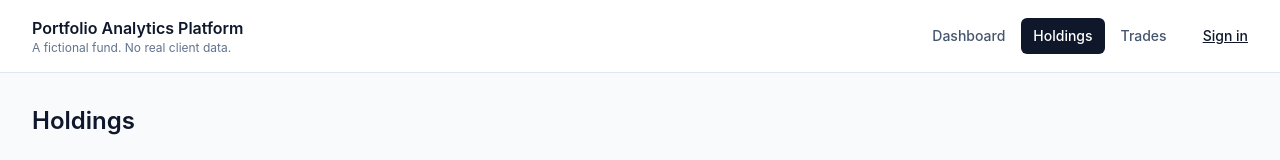
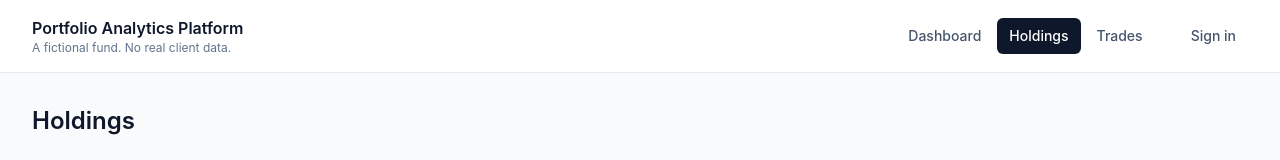
Before and after one commit to d4n1elliu/portfolio-analytics-platform, a React (Vite) app in the folder frontend/: page /holdings in a window 1280 px wide. Shown: the top 160 px of the page. Built offline with nearby package versions, Linux system fonts and the light colour scheme; no server answers.

Commit message:
fix(frontend): Style the sign in link like the other header links
- Remove the underline from the sign in link
- Use one HeaderLink component for it and the page links, so it is
  highlighted while the login page is open

```diff
--- a/frontend/src/components/AccountStatus.tsx
+++ b/frontend/src/components/AccountStatus.tsx
@@ -1,10 +1,8 @@
-import { Link } from 'react-router'
-
 import { useAuth } from '../lib/auth'
 import { ROLE_LABELS } from '../lib/roles'
-import { TEXT_LINK } from '../lib/styles'
 import { ROUTES } from '../routes'
 import Button from './Button'
+import HeaderLink from './HeaderLink'
 
 /** The signed-in user's name and role with a sign out button, or a link to sign in. */
 function AccountStatus() {
@@ -13,11 +11,7 @@ function AccountStatus() {
   if (state.status === 'loading') return null
 
   if (state.status === 'signedOut') {
-    return (
-      <Link to={ROUTES.login} className={`text-sm ${TEXT_LINK}`}>
-        Sign in
-      </Link>
-    )
+    return <HeaderLink to={ROUTES.login}>Sign in</HeaderLink>
   }
 
   return (
--- /dev/null
+++ b/frontend/src/components/HeaderLink.tsx
@@ -0,0 +1,22 @@
+import type { ReactNode } from 'react'
+import { NavLink } from 'react-router'
+
+import { COLOUR_TRANSITION } from '../lib/styles'
+
+const BASE = `rounded-md px-3 py-2 text-sm font-medium ${COLOUR_TRANSITION}`
+const ACTIVE = 'bg-slate-900 text-white'
+const INACTIVE = 'text-slate-600 hover:bg-slate-100 hover:text-slate-900'
+
+/** A link in the header. It is highlighted while its page is open. */
+function HeaderLink({ to, children }: { to: string; children: ReactNode }) {
+  return (
+    <NavLink
+      to={to}
+      className={({ isActive }) => `${BASE} ${isActive ? ACTIVE : INACTIVE}`}
+    >
+      {children}
+    </NavLink>
+  )
+}
+
+export default HeaderLink
--- a/frontend/src/components/NavBar.tsx
+++ b/frontend/src/components/NavBar.tsx
@@ -1,7 +1,5 @@
-import { NavLink } from 'react-router'
-
-import { COLOUR_TRANSITION } from '../lib/styles'
 import { ROUTES } from '../routes'
+import HeaderLink from './HeaderLink'
 
 const LINKS = [
   { to: ROUTES.dashboard, label: 'Dashboard' },
@@ -9,21 +7,13 @@ const LINKS = [
   { to: ROUTES.trades, label: 'Trades' },
 ]
 
-const BASE = `rounded-md px-3 py-2 text-sm font-medium ${COLOUR_TRANSITION}`
-const ACTIVE = 'bg-slate-900 text-white'
-const INACTIVE = 'text-slate-600 hover:bg-slate-100 hover:text-slate-900'
-
 function NavBar() {
   return (
     <nav aria-label="Main" className="flex gap-1">
       {LINKS.map((link) => (
-        <NavLink
-          key={link.to}
-          to={link.to}
-          className={({ isActive }) => `${BASE} ${isActive ? ACTIVE : INACTIVE}`}
-        >
+        <HeaderLink key={link.to} to={link.to}>
           {link.label}
-        </NavLink>
+        </HeaderLink>
       ))}
     </nav>
   )
```
